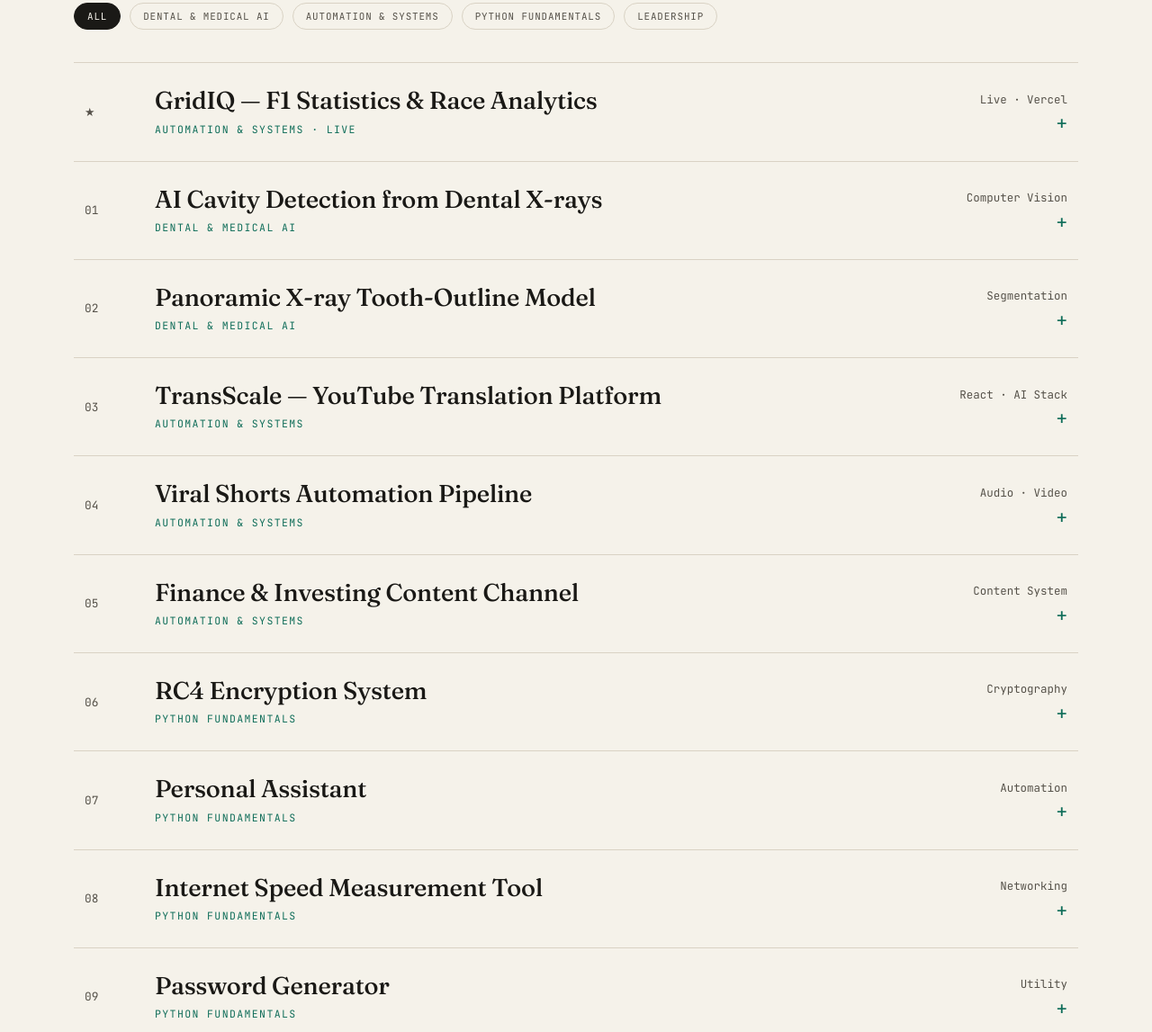
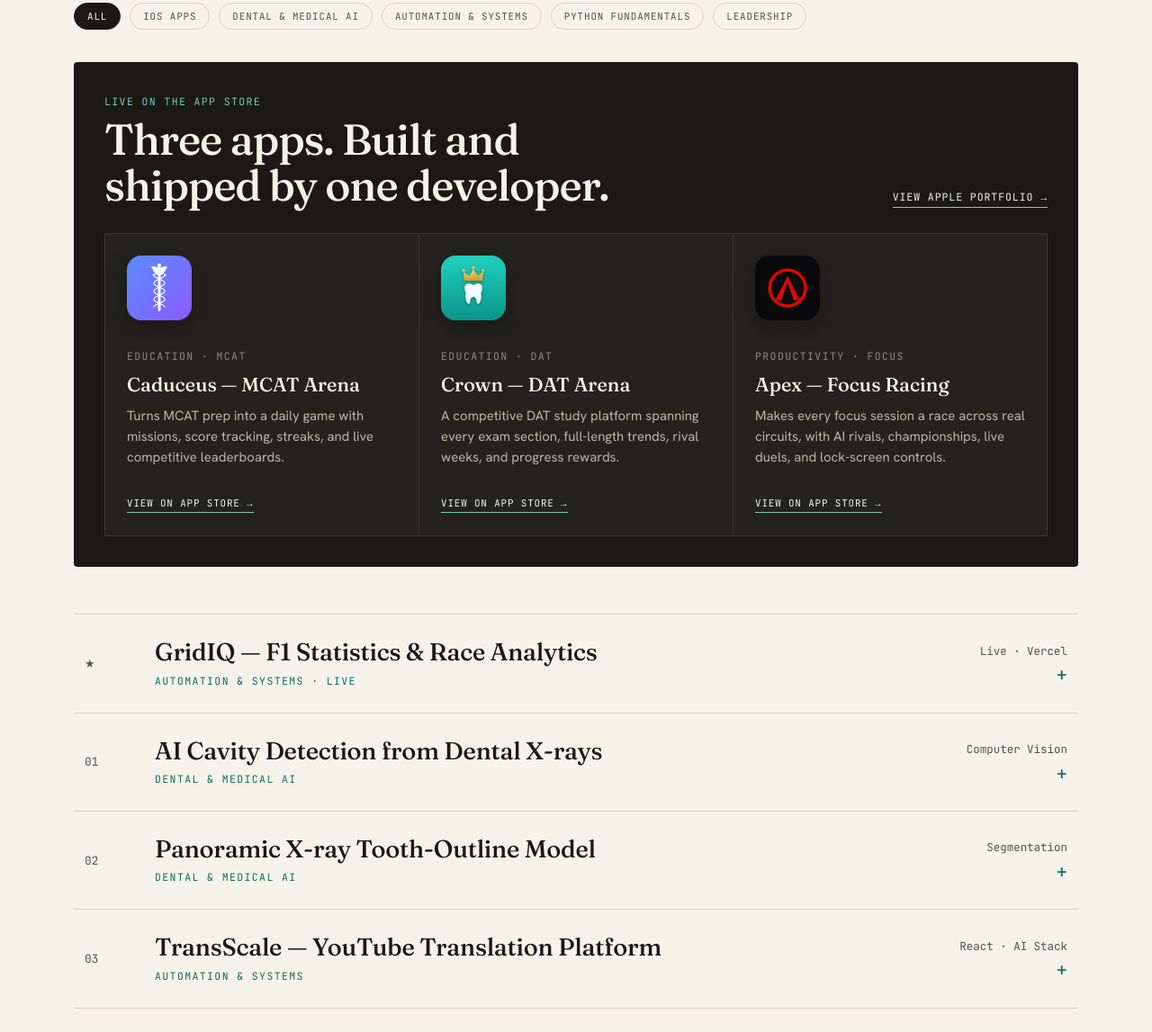
Before and after one commit to light4646/light4646.github.io, a plain HTML site: page index.html in a window 1280 px wide. Shown: the part 1621-2768 px from the top of the page at 90% size. Drawn offline with Linux system fonts and the light colour scheme.

Commit message:
Feature iOS apps and upgrade Light showcase

```diff
--- a/index.html
+++ b/index.html
@@ -7,6 +7,7 @@
   <title>Nour Zaki — Computer Science · ML & Computer Vision</title>
   <meta name="description"
     content="Nour Zaki — Computer Science student building machine-learning and computer-vision systems, from medical-imaging AI to automation pipelines.">
+  <link rel="icon" href="assets/favicon.svg" type="image/svg+xml">
   <link rel="preconnect" href="https://fonts.googleapis.com">
   <link rel="preconnect" href="https://fonts.gstatic.com" crossorigin>
   <link
@@ -386,6 +387,157 @@
       background: var(--ink);
       color: var(--paper);
       border-color: var(--ink)
+    }
+
+    .shipped-showcase {
+      margin-bottom: 52px;
+      padding: 34px;
+      color: var(--paper);
+      background: var(--ink);
+      border-radius: 4px;
+    }
+
+    .shipped-head {
+      display: grid;
+      grid-template-columns: 1fr auto;
+      gap: 28px;
+      align-items: end;
+      margin-bottom: 28px;
+    }
+
+    .shipped-head .mono {
+      color: #79cbb7;
+      display: block;
+      margin-bottom: 8px;
+    }
+
+    .shipped-head h3 {
+      font-family: "Fraunces", serif;
+      font-size: clamp(1.8rem, 4vw, 3rem);
+      font-weight: 500;
+      letter-spacing: -.025em;
+      line-height: 1.05;
+      max-width: 18ch;
+    }
+
+    .shipped-head .proj-link {
+      color: var(--paper);
+      border-color: #79cbb7;
+    }
+
+    .app-grid {
+      display: grid;
+      grid-template-columns: repeat(3, minmax(0, 1fr));
+      gap: 1px;
+      background: #3b3933;
+      border: 1px solid #3b3933;
+    }
+
+    .app-card {
+      min-width: 0;
+      padding: 24px;
+      background: #23221e;
+      color: var(--paper);
+      transition: background .25s, transform .25s;
+    }
+
+    .app-card:hover {
+      background: #2b2a25;
+      transform: translateY(-3px);
+    }
+
+    .app-card img {
+      display: block;
+      width: 72px;
+      height: 72px;
+      object-fit: cover;
+      border-radius: 16px;
+      box-shadow: 0 10px 24px rgba(0, 0, 0, .26);
+      margin-bottom: 24px;
+    }
+
+    .app-card .mono {
+      color: #8e897e;
+    }
+
+    .app-card h4 {
+      font-family: "Fraunces", serif;
+      font-size: 1.35rem;
+      font-weight: 500;
+      line-height: 1.15;
+      margin: 8px 0 10px;
+    }
+
+    .app-card p {
+      min-height: 5em;
+      color: #bbb5a9;
+      font-size: .93rem;
+      line-height: 1.55;
+      margin-bottom: 18px;
+    }
+
+    .app-card a {
+      color: var(--paper);
+      text-decoration: none;
+      font-family: "JetBrains Mono", monospace;
+      font-size: .68rem;
+      letter-spacing: .08em;
+      text-transform: uppercase;
+      border-bottom: 1px solid #79cbb7;
+      padding-bottom: 3px;
+    }
+
+    .proj-light {
+      margin: 28px 0;
+      border: 1px solid rgba(15, 109, 89, .35);
+      background: linear-gradient(110deg, rgba(15, 109, 89, .09), rgba(15, 109, 89, .015));
+    }
+
+    .proj-light .proj-num {
+      color: var(--accent);
+      font-size: 1rem;
+    }
+
+    @media(max-width:860px) {
+      .app-grid {
+        grid-template-columns: 1fr;
+      }
+
+      .app-card {
+        display: grid;
+        grid-template-columns: 72px 1fr;
+        column-gap: 20px;
+        align-items: start;
+      }
+
+      .app-card img {
+        grid-row: 1 / span 4;
+        margin: 0;
+      }
+
+      .app-card p {
+        min-height: 0;
+      }
+    }
+
+    @media(max-width:560px) {
+      .shipped-showcase {
+        padding: 22px;
+        margin-left: -12px;
+        margin-right: -12px;
+      }
+
+      .shipped-head {
+        grid-template-columns: 1fr;
+      }
+
+      .app-card {
+        display: block;
+      }
+
+      .app-card img {
+        margin-bottom: 20px;
+      }
     }
 
     .proj {
@@ -822,10 +974,51 @@
       </div>
       <div class="filter-row reveal d1">
         <button class="chip active" data-filter="all">All</button>
+        <button class="chip" data-filter="ios">iOS Apps</button>
         <button class="chip" data-filter="medical">Dental &amp; Medical AI</button>
         <button class="chip" data-filter="automation">Automation &amp; Systems</button>
         <button class="chip" data-filter="python">Python Fundamentals</button>
         <button class="chip" data-filter="leadership">Leadership</button>
+      </div>
+
+      <div class="shipped-showcase reveal d2">
+        <div class="shipped-head">
+          <div>
+            <span class="mono">Live on the App Store</span>
+            <h3>Three apps. Built and shipped by one developer.</h3>
+          </div>
+          <a class="proj-link" href="https://apps.apple.com/us/developer/nour-zaki/id6780739541" target="_blank"
+            rel="noopener">View Apple portfolio →</a>
+        </div>
+        <div class="app-grid">
+          <article class="app-card" data-cat="ios">
+            <img src="assets/apps/caduceus.jpg" alt="Caduceus app icon" width="72" height="72">
+            <span class="mono">Education · MCAT</span>
+            <h4>Caduceus — MCAT Arena</h4>
+            <p>Turns MCAT prep into a daily game with missions, score tracking, streaks, and live competitive
+              leaderboards.</p>
+            <a href="https://apps.apple.com/us/app/caduceus-mcat-arena/id6780739539" target="_blank"
+              rel="noopener">View on App Store →</a>
+          </article>
+          <article class="app-card" data-cat="ios">
+            <img src="assets/apps/crown.jpg" alt="Crown app icon" width="72" height="72">
+            <span class="mono">Education · DAT</span>
+            <h4>Crown — DAT Arena</h4>
+            <p>A competitive DAT study platform spanning every exam section, full-length trends, rival weeks, and
+              progress rewards.</p>
+            <a href="https://apps.apple.com/us/app/crown-dat-arena/id6783618704" target="_blank"
+              rel="noopener">View on App Store →</a>
+          </article>
+          <article class="app-card" data-cat="ios">
+            <img src="assets/apps/apex.jpg" alt="Apex app icon" width="72" height="72">
+            <span class="mono">Productivity · Focus</span>
+            <h4>Apex — Focus Racing</h4>
+            <p>Makes every focus session a race across real circuits, with AI rivals, championships, live duels, and
+              lock-screen controls.</p>
+            <a href="https://apps.apple.com/us/app/apex-focus-racing/id6784372545" target="_blank"
+              rel="noopener">View on App Store →</a>
+          </article>
+        </div>
       </div>
 
       <div class="proj-list reveal d2">
@@ -998,22 +1191,27 @@
         </div>
 
         <!-- 9 -->
-        <div class="proj" data-cat="python">
+        <div class="proj proj-light" data-cat="automation">
           <div class="proj-head">
-            <span class="proj-num">07</span>
+            <span class="proj-num">✦</span>
             <div>
-              <h3 class="proj-title">Personal Assistant</h3><span class="proj-cat mono">Python Fundamentals</span>
+              <h3 class="proj-title">Light — Personal AI Operating System</h3><span class="proj-cat mono">Featured · AI
+                Systems &amp; Automation</span>
             </div>
-            <div class="proj-meta"><span class="proj-year">Automation</span><span class="proj-toggle">+</span></div>
+            <div class="proj-meta"><span class="proj-year">Built · In active use</span><span class="proj-toggle">+</span>
+            </div>
           </div>
           <div class="proj-body">
             <div class="proj-body-inner">
               <div>
-                <p class="proj-desc">A Python <b>personal assistant</b> that takes commands and automates small everyday
-                  tasks — an exercise in input handling, control flow, and tying together useful utilities.</p>
-                <div class="tech"><span>Python</span><span>Automation</span></div>
+                <p class="proj-desc">A functioning <b>personal AI operating system</b> that I built and continuously
+                  upgrade—not a chatbot demo. Light connects persistent memory, tool orchestration, scheduled
+                  automations, coding workflows, research, and everyday planning into one system that supports real
+                  work across my devices.</p>
+                <div class="tech"><span>Python</span><span>Agentic AI</span><span>Persistent Memory</span><span>Tool
+                    Orchestration</span><span>Scheduled Automations</span><span>Coding Workflows</span></div>
               </div>
-              <a class="proj-link" href="#">Code →</a>
+              <a class="proj-link" href="https://github.com/light4646" target="_blank" rel="noopener">GitHub →</a>
             </div>
           </div>
         </div>
@@ -1294,15 +1492,19 @@
     });
 
     // filter chips
-    const chips = document.querySelectorAll('.chip'), projs = document.querySelectorAll('.proj');
+    const chips = document.querySelectorAll('.chip'), projs = document.querySelectorAll('[data-cat]');
     chips.forEach(c => c.addEventListener('click', () => {
       chips.forEach(x => x.classList.remove('active')); c.classList.add('active');
       const f = c.dataset.filter;
       projs.forEach(p => {
         const show = f === 'all' || p.dataset.cat === f;
         p.style.display = show ? 'block' : 'none';
-        p.classList.remove('open'); p.querySelector('.proj-body').style.maxHeight = null;
+        p.classList.remove('open');
+        const body = p.querySelector('.proj-body');
+        if (body) body.style.maxHeight = null;
       });
+      const showcase = document.querySelector('.shipped-showcase');
+      showcase.style.display = f === 'all' || f === 'ios' ? 'block' : 'none';
     }));
   </script>
 </body>
```
Also changed, not shown: assets/apps/apex.jpg (added), assets/apps/caduceus.jpg (added), assets/apps/crown.jpg (added), assets/favicon.svg (added), 1 other file.
